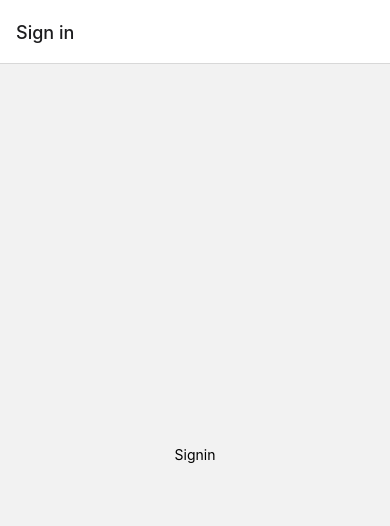
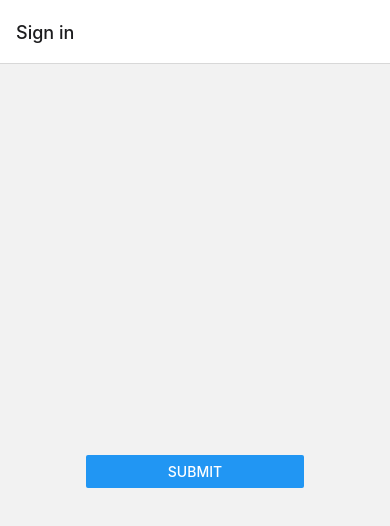
Before and after one commit to AS2000/token, a React Native app: screen / in a window 390 px wide. Shown: the top 526 px of the page. Built offline with nearby package versions, Linux system fonts and the light colour scheme.

Commit message:
getting JWT token

```diff
--- a/App.tsx
+++ b/App.tsx
@@ -6,22 +6,35 @@ import { createStackNavigator } from '@react-navigation/stack';
 import SigninScreen from './screens/Signin/Signin';
 import ProfileScreen from './screens/Profile/Profile';
 import SplashScreen from './screens/SplashScreen/SplashScreen';
-import { useAppSelector } from './redux/hooks';
+import { useAppSelector, useAppDispatch } from './redux/hooks';
 import store from './redux/store';
+import { setToken } from './redux/actions';
+import  { getToken } from './helper';
 
-const isLoading = false;
-const isSignout = false;
+const AppBody: React.FC  = () => {
+  const dispatch = useAppDispatch();
 
-const AppBody = () => {
+  React.useEffect(() => {
+    const storage = async() => {
+      const token = await getToken();
+      dispatch(setToken(token));
+    };
+    storage();
+  },[])
+
   const Stack = createStackNavigator();
   const token = useAppSelector(state => state.token);
+  const isLoading = useAppSelector(state => state.isLoading);
+  const isSignout = useAppSelector(state => state.isSignout);
   console.log('token: ', token);
+  console.log('isLoading: ', isLoading);
+  console.log('isSignout: ', isSignout);
 
   return (
     <NavigationContainer>
       <Stack.Navigator>
           {(isLoading
-            ? (<Stack.Screen name="Splash" component={SplashScreen} />)
+            ? (<Stack.Screen name="Loading" component={SplashScreen} />)
             : token == null
               ? (<Stack.Screen
                   name="SignIn"
@@ -39,7 +52,7 @@ const AppBody = () => {
 };
 
 
-const App = () => (
+const App: React.FC  = () => (
   <Provider store={store}>
     <AppBody />
   </Provider>
--- a/api/authentication.ts
+++ b/api/authentication.ts
@@ -1,15 +1,25 @@
-import axios from "axios";
+import axios from 'axios';
+import { AxiosResponse, AxiosError } from 'axios';
+import { Dispatch } from 'redux';
+import AsyncStorage from '@react-native-async-storage/async-storage';
 
-export const getJWTtoken = (userName: string, password: string) => {
-    const api = 'https://app.swaggerhub.com/apis-docs/NFQ5/Application/1.0.0-oas3';
-    axios.post(api, {
-        Username: userName,
-        Password: password,
+import { setIsLoading } from '../redux/actions';
+import { IAction } from '../redux/reducer';
+
+export const fetchJWTtoken = (userName: string, password: string) => async (dispatch: Dispatch<IAction>) => {
+    const api = 'https://vidqjclbhmef.herokuapp.com/credentials';
+
+    dispatch(setIsLoading(true));
+    await axios.post(api, {
+        username: userName,
+        password: password,
     })
-        .then(res => {
-            console.log('data: ', res.data);
+        .then((res: AxiosResponse<any>) => {
+            dispatch(setIsLoading(false));
+            AsyncStorage.setItem('token', res.data.token);
         })
-        .catch((error) => {
-            error.log('error: ', error);
+        .catch((error: AxiosError<any>) => {
+            dispatch(setIsLoading(false));
+            console.log('error: ', error);
     })
 };
--- a/package.json
+++ b/package.json
@@ -14,13 +14,15 @@
     "@react-navigation/native": "^6.0.6",
     "@react-navigation/stack": "^6.0.11",
     "axios": "^0.24.0",
+    "formik": "^2.2.9",
     "react": "17.0.2",
     "react-native": "0.66.4",
     "react-native-gesture-handler": "^2.1.0",
     "react-native-safe-area-context": "^3.3.2",
     "react-native-screens": "^3.10.1",
     "react-redux": "^7.2.6",
-    "redux": "^4.1.2"
+    "redux": "^4.1.2",
+    "yup": "^0.32.11"
   },
   "devDependencies": {
     "@babel/core": "^7.16.0",
--- a/redux/actions.ts
+++ b/redux/actions.ts
@@ -3,7 +3,8 @@ import {
     SET_NAME,
     SET_ADDRESS,
     SET_PHONE_NUMBER,
-    SET_IS_FETCHING,
+    SET_IS_LOADING,
+    SET_IS_SIGNOUT,
 } from './constants';
 
 export const setToken = (payload:string | null) => {
@@ -34,9 +35,16 @@ export const setPhoneNumber = (payload:string) => {
     };
 };
 
-export const setIsFetching = (payload:boolean) => {
+export const setIsLoading = (payload:boolean) => {
     return {
-        type: SET_IS_FETCHING,
+        type: SET_IS_LOADING,
         payload,
     };
 };
+
+export const setIsSignout = (payload:boolean) => {
+    return {
+        type: SET_IS_SIGNOUT,
+        payload,
+    };
+};
--- a/redux/constants.ts
+++ b/redux/constants.ts
@@ -2,4 +2,5 @@ export const SET_TOKEN = 'SET_TOKEN';
 export const SET_NAME = 'SET_NAME';
 export const SET_ADDRESS = 'SET_ADDRESS';
 export const SET_PHONE_NUMBER = 'SET_PHONE_NUMBER';
-export const SET_IS_FETCHING = 'SET_IS_FETCHING';
+export const SET_IS_LOADING = 'SET_IS_LOADING';
+export const SET_IS_SIGNOUT = 'SET_IS_SIGNOUT';
--- a/redux/reducer.ts
+++ b/redux/reducer.ts
@@ -3,7 +3,8 @@ import {
     SET_NAME,
     SET_ADDRESS,
     SET_PHONE_NUMBER,
-    SET_IS_FETCHING,
+    SET_IS_LOADING,
+    SET_IS_SIGNOUT,
 } from './constants';
 
 interface IState {
@@ -11,7 +12,8 @@ interface IState {
     name: string,
     address: string,
     phoneNumber: string,
-    isFetching: boolean,
+    isLoading: boolean,
+    isSignout: boolean,
 };
 
 const initialState: IState = {
@@ -19,10 +21,11 @@ const initialState: IState = {
     name: '',
     address: '',
     phoneNumber: '',
-    isFetching: false,
+    isLoading: false,
+    isSignout: false,
 };
 
-interface IAction {
+export interface IAction {
     type: string,
     payload: any,
 };
@@ -37,8 +40,10 @@ const rootReducer = (state = initialState, action:IAction): IState => {
         return { ...state, address: action.payload };
     case SET_PHONE_NUMBER:
         return { ...state, phoneNumber: action.payload };
-    case SET_IS_FETCHING:
-        return { ...state, isFetching: action.payload };
+    case SET_IS_LOADING:
+        return { ...state, isLoading: action.payload };
+    case SET_IS_SIGNOUT:
+        return { ...state, isSignout: action.payload };
     default:
         return state;
     };
--- a/screens/Signin/Signin.tsx
+++ b/screens/Signin/Signin.tsx
@@ -1,16 +1,54 @@
 import * as React from 'react';
+import { SafeAreaView, Button, TextInput, View, StyleSheet } from 'react-native';
+import { Formik } from 'formik';
 
-import { SafeAreaView, Text, View, StyleSheet } from 'react-native';
+import { fetchJWTtoken } from '../../api/authentication';
+import { useAppDispatch } from '../../redux/hooks';
 
-const Signin: React.FC = () => (
-    <SafeAreaView style={{ flex: 1 }}>
-        <View style={styles.container}>
-            <Text>
-            Signin
-            </Text>
-        </View>
-    </SafeAreaView>
-)
+const Signin: React.FC = () => {
+    const dispatch = useAppDispatch();
+    const handleSubmit = (userName: string, password: string) => {
+        fetchJWTtoken(userName, password)(dispatch);
+    };
+
+    interface FormValues {
+        userName: string;
+        password: string;
+    };
+
+    const initialValues: FormValues = {
+        userName: '',
+        password: '',
+    };
+
+    return (
+        <SafeAreaView style={styles.container}>
+            <Formik
+                initialValues={initialValues}
+                onSubmit={values => {
+                    console.log(values);
+                    handleSubmit('john.doe@nfq.lt', 'johndoe');
+                }}
+            >
+                {({ handleChange, handleBlur, handleSubmit, values }) => (
+                <View>
+                    <TextInput
+                        onChangeText={handleChange('userName')}
+                        onBlur={handleBlur('userName')}
+                        value={values.userName}
+                    />
+                    <TextInput
+                        onChangeText={handleChange('password')}
+                        onBlur={handleBlur('password')}
+                        value={values.password}
+                    />
+                    <Button onPress={handleSubmit} title="Submit" />
+                </View>
+                )}
+            </Formik>
+        </SafeAreaView>
+    )
+};
 
 const styles = StyleSheet.create({
     container: {
--- a/screens/SplashScreen/SplashScreen.tsx
+++ b/screens/SplashScreen/SplashScreen.tsx
@@ -5,7 +5,7 @@ const SplashScreen: React.FC  = () => (
     <SafeAreaView style={{ flex: 1 }}>
         <View style={styles.container}>
             <Text>
-            Signin
+                Loading...
             </Text>
         </View>
     </SafeAreaView>
```
Also changed, not shown: redux/hooks.ts (+4 -4 lines), 1 other file (tests, documents, lock files or other folders).
